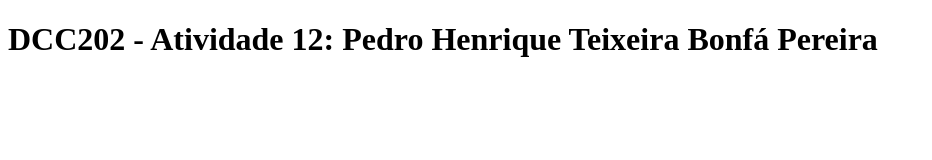
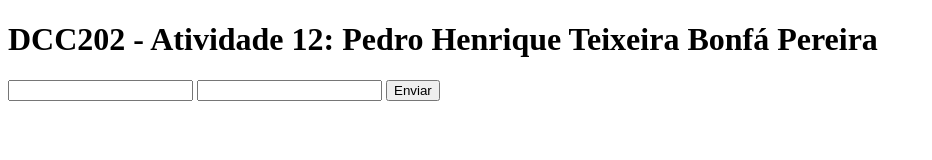
Before and after one commit to ufjf-dcc202/ufjf-dcc202-2023-3-a-atv12-0pedrobonfa, a website: page index.html in a window 1280 px wide. Shown: the whole page, without its empty margins (0-932 px from the left). Drawn offline with Linux system fonts and the light colour scheme.

Commit message:
cria formulário no index e muda a lingua de página

```diff
--- a/index.html
+++ b/index.html
@@ -1,5 +1,5 @@
 <!DOCTYPE html>
-<html lang="en">
+<html lang="pt">
 <head>
     <meta charset="UTF-8">
     <meta name="viewport" content="width=device-width, initial-scale=1.0">
@@ -8,5 +8,12 @@
 </head>
 <body>
     <h1>DCC202 - Atividade 12: Pedro Henrique Teixeira Bonfá Pereira</h1>
+    <section>
+        <form name="entrada">
+            <input name="fruta"/>
+            <input name="quantidade"/>
+            <button type="submit">Enviar</button>
+        </form>
+    </section>
 </body>
 </html>
```
